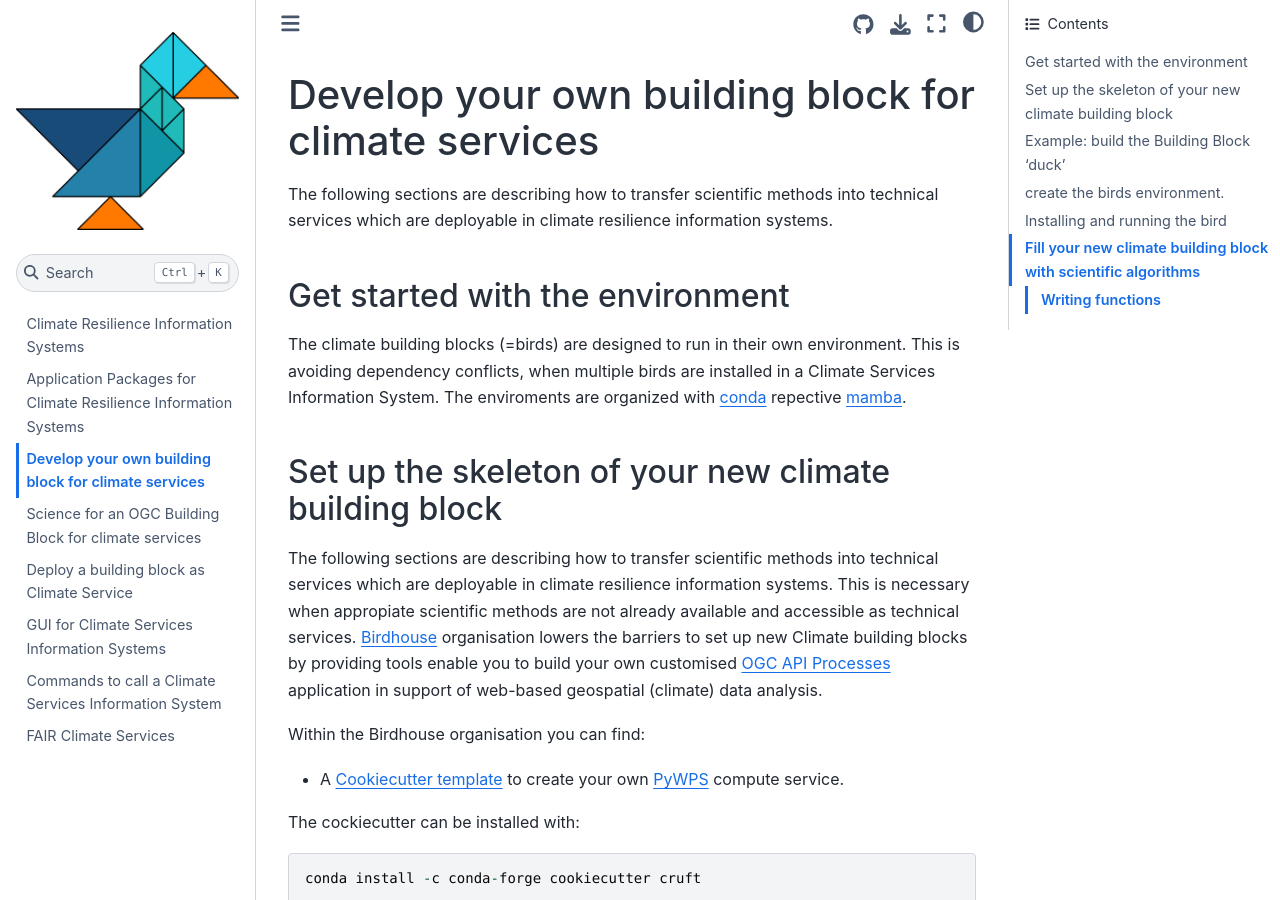
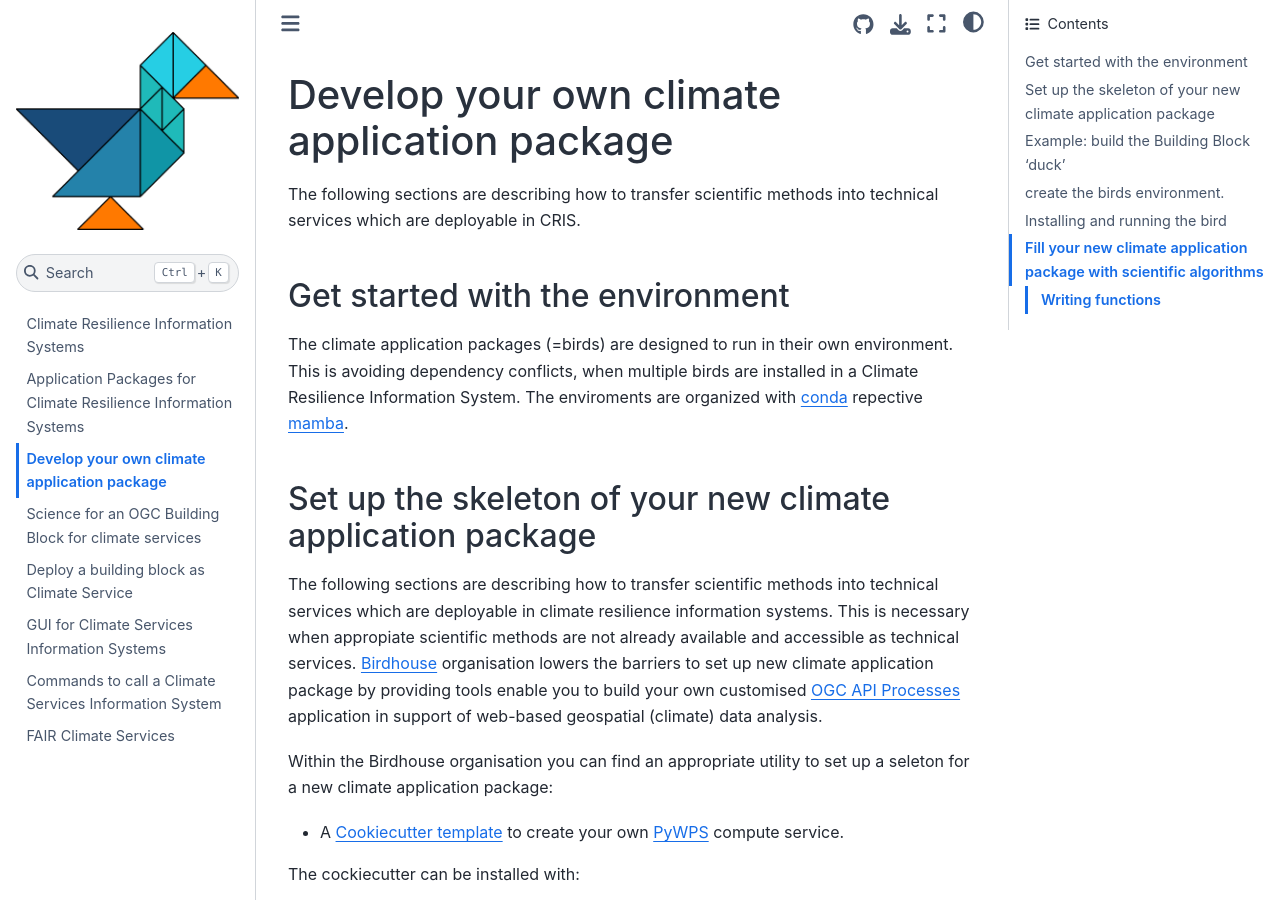
Before and after one commit to climateintelligence/smartduck-docs, a Jupyter Book: the page built from book/sections/guide_developservice.md, in a window 1280 px wide and 900 px high. Built offline with Jupyter Book 1.0.4 settings and Sphinx 7.4.7 and the Sphinx Book theme 1.1.4, drawn with Linux system fonts in a browser that asks for light colours; pages that are not in the unit, such as notebooks, are missing from menus; some of the changed text lies outside the part shown.

Commit message:
change wording in developer section

```diff
--- a/book/sections/guide_developservice.md
+++ b/book/sections/guide_developservice.md
@@ -1,15 +1,15 @@
-# Develop your own building block for climate services
+# Develop your own climate application package
 
-The following sections are describing how to transfer scientific methods into technical services which are deployable in climate resilience information systems.
+The following sections are describing how to transfer scientific methods into technical services which are deployable in CRIS.
 
 ## Get started with the environment
 
-The climate building blocks (=birds) are designed to run in their own environment. This is avoiding dependency conflicts, when multiple birds are installed in a Climate Services Information System. The enviroments are organized with [conda](https://docs.conda.io/en/latest/) repective [mamba](https://github.com/conda-forge/miniforge#mambaforge).
+The climate application packages (=birds) are designed to run in their own environment. This is avoiding dependency conflicts, when multiple birds are installed in a Climate Resilience Information System. The enviroments are organized with [conda](https://docs.conda.io/en/latest/) repective [mamba](https://github.com/conda-forge/miniforge#mambaforge).
 
-## Set up the skeleton of your new climate building block
-The following sections are describing how to transfer scientific methods into technical services which are deployable in climate resilience information systems. This is necessary when appropiate scientific methods are not already available and accessible as technical services. [Birdhouse](http://bird-house.github.io/) organisation lowers the barriers to set up new Climate building blocks by providing tools enable you to build your own customised [OGC API Processes](https://ogcapi.ogc.org/processes/) application in support of web-based geospatial (climate) data analysis.
+## Set up the skeleton of your new climate application package
+The following sections are describing how to transfer scientific methods into technical services which are deployable in climate resilience information systems. This is necessary when appropiate scientific methods are not already available and accessible as technical services. [Birdhouse](http://bird-house.github.io/) organisation lowers the barriers to set up new climate application package by providing tools enable you to build your own customised [OGC API Processes](https://ogcapi.ogc.org/processes/) application in support of web-based geospatial (climate) data analysis.
 
-Within the Birdhouse organisation you can find:
+Within the Birdhouse organisation you can find an appropriate utility to set up a seleton for a new climate application package:
 
 * A [Cookiecutter template](https://github.com/bird-house/cookiecutter-birdhouse) to create your own [PyWPS](http://pywps.org/) compute service.
 
@@ -83,9 +83,9 @@ or
 http://localhost:5000/wps?version=1.0.0&request=DescribeProcess&&service=WPS&identifier=hello
 
 
-## Fill your new climate building block with scientific algorithms
+## Fill your new climate application package with scientific algorithms
 
-Once your new Climate Building block is created, it needs to be filled with scientific algorithms.
+Once your new climate application package is created, it needs to be filled with scientific algorithms.
 In contrast to a script that you are running locally in an individual way a service needs to be standardised.
 The following figure is illustating the principles design of a technical service. Input data needs to be provided by a given adress to the appropriate resouces and and parameters to modify the execution needs to be provided as well.
 On the other side, the number of output files are defined as well. Here number and format will be fixed.
```
